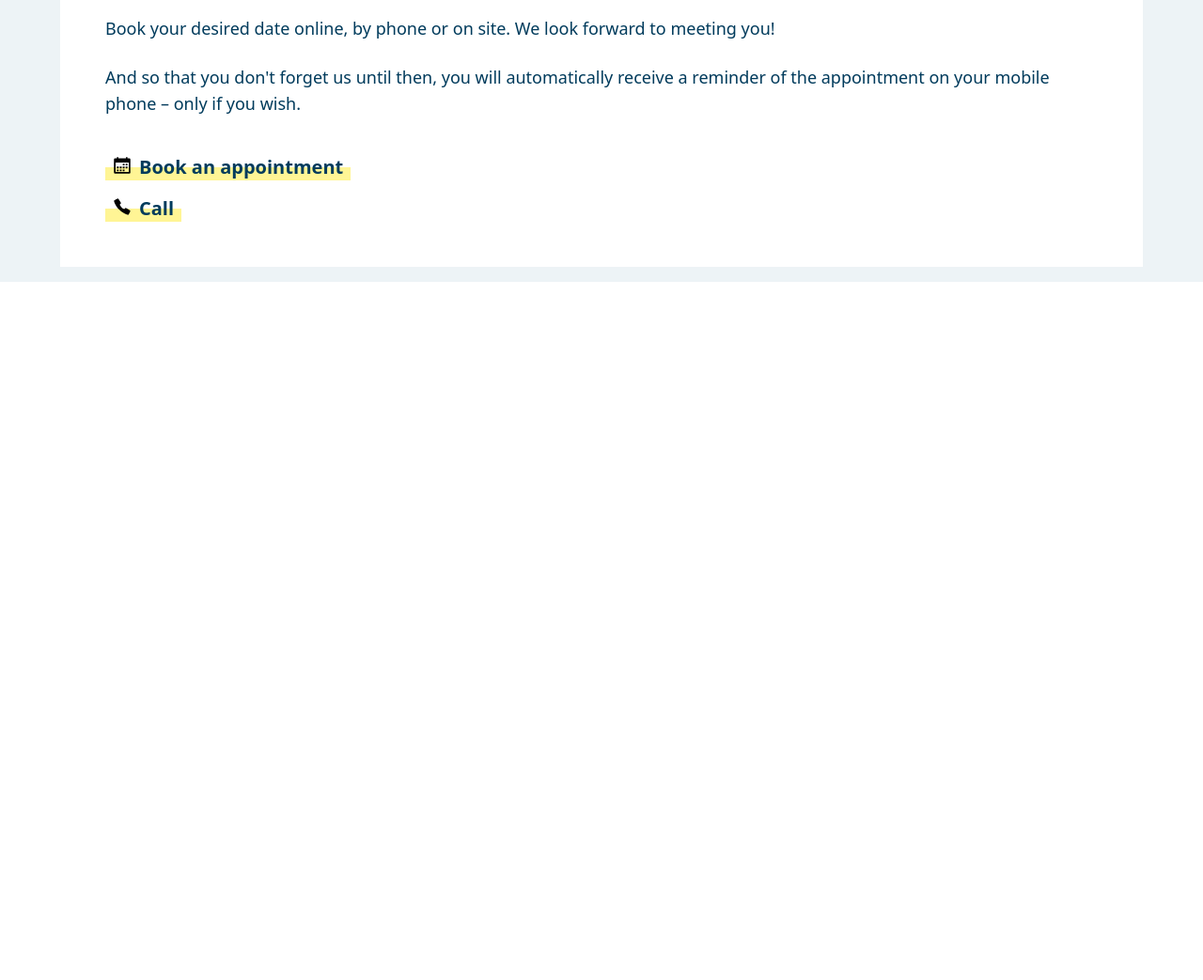
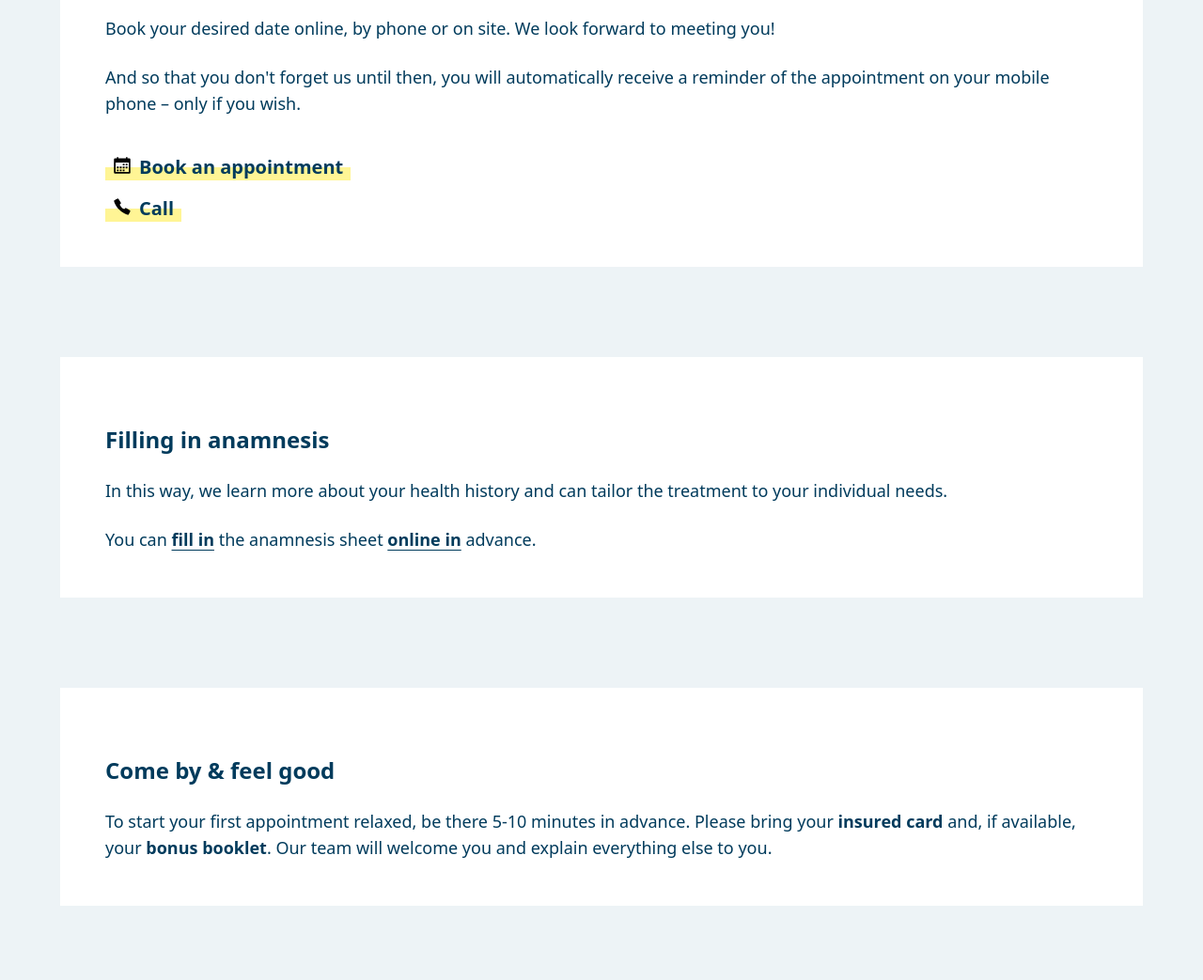
Before and after one commit to vixalien/zahnarzt-clone, a website built with Vite: page index.html in a window 1280 px wide. Shown: the part 4317-5360 px from the top of the page at 94% size. Before the commit the page ends 4617 px from the top, so only its background shows below. Built offline with nearby package versions, Linux system fonts and the light colour scheme.

Commit message:
add grid

```diff
--- a/index.html
+++ b/index.html
@@ -288,7 +288,7 @@
         <div class="mt-4 flex flex-col gap-20 text-[#003b5c]">
           <h1 class="text-6xl font-bold z-10 mt-20">In three steps to your new favorite practice.</h1>
 
-          <div class="grid grid-cols-12">
+          <div class="grid grid-cols-12 gap-24">
             <div class="bg-white flex flex-col p-12 pt-18 col-span-12 gap-6 text-lg">
               <div class="text-2xl font-semibold">Preferred date</div>
               <p>
@@ -334,6 +334,30 @@
                 </button>
               </div>
             </div>
+
+            <div class="bg-white flex flex-col p-12 pt-18 col-span-12 gap-6 text-lg">
+              <div class="text-2xl font-semibold">Filling in anamnesis</div>
+              <p>
+                In this way, we learn more about your health history and can tailor the treatment to your individual
+                needs.
+              </p>
+              <p>
+                You can <span class="font-semibold underline underline-offset-4">fill in</span> the anamnesis sheet
+                <span class="font-semibold underline underline-offset-4">online in</span> advance.
+              </p>
+            </div>
+
+            <div class="bg-white flex flex-col p-12 pt-18 col-span-12 gap-6 text-lg w-full">
+              <div class="text-2xl font-semibold">Come by & feel good</div>
+              <p>
+                To start your first appointment relaxed, be there 5-10 minutes in advance. Please bring your <span
+                  class="font-semibold">insured
+                  card</span> and, if available, your <span class="font-semibold">bonus booklet</span>.
+                Our team will welcome you and explain everything else to you.
+              </p>
+            </div>
+
+            <img class="col-span-12 w-full rounded" src="/images/old-woman.webp">
           </div>
         </div>
       </div>
```
Also changed, not shown: public/images/old-woman.webp (added).
